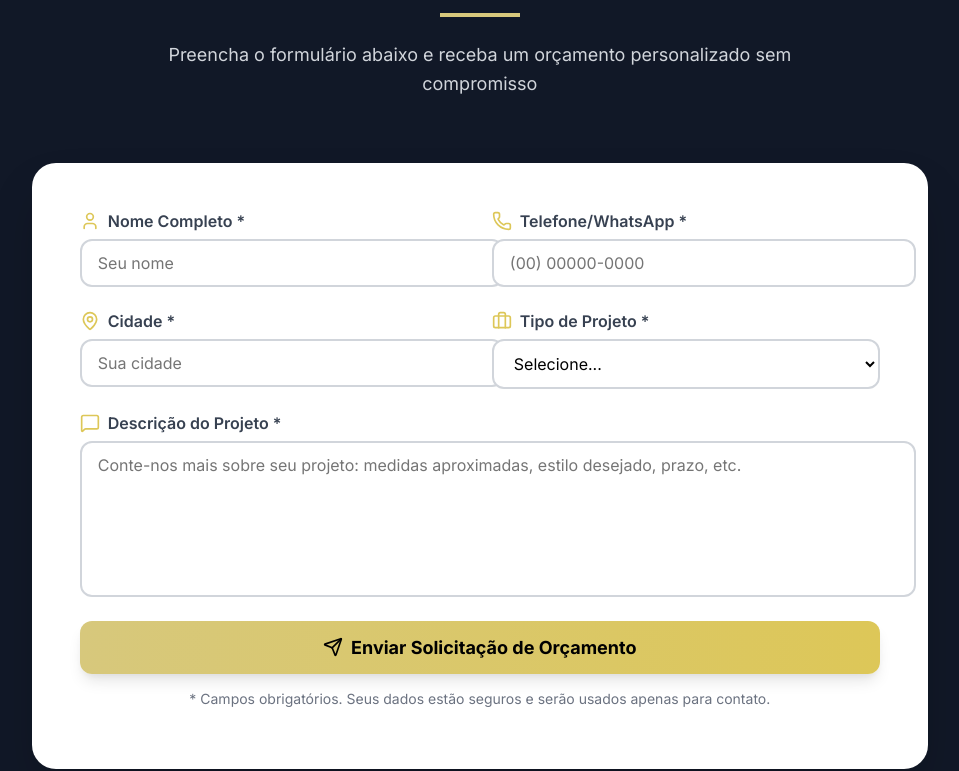
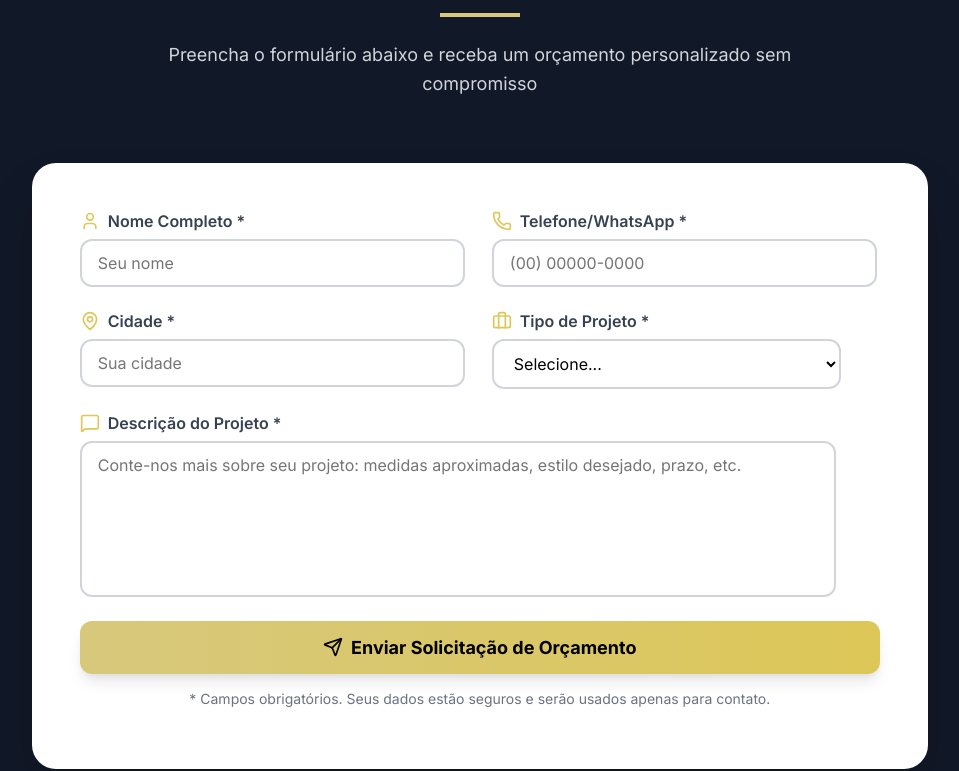
Before and after one commit to jhefersonlv/inovedecor, a plain HTML site: page index.html in a window 1280 px wide. Shown: the part 7755-8526 px from the top of the page, without its empty margins (161-1120 px from the left). Drawn offline with nearby package versions, Linux system fonts and the light colour scheme; animation ran at ten frames a second.

Commit message:
modified:   assets/css/pages/diferenciais.css 	modified:   assets/css/pages/form.css

```diff
--- a/assets/css/pages/diferenciais.css
+++ b/assets/css/pages/diferenciais.css
@@ -99,7 +99,6 @@
   border-radius: var(--radius-xl);
   border: 2px solid rgba(255, 255, 255, 0.2);
   border-radius: var(--radius-xl);
-  padding: 3rem 4rem;
 }
 
 .cta-block h3 {
--- a/assets/css/pages/form.css
+++ b/assets/css/pages/form.css
@@ -45,7 +45,7 @@
 .form-input,
 .form-select,
 .form-textarea {
-  width: 100%;
+  width: 90%;
   padding: 0.75rem 1rem;
   border: 2px solid var(--color-gray-300);
   border-radius: var(--radius-md);
```
